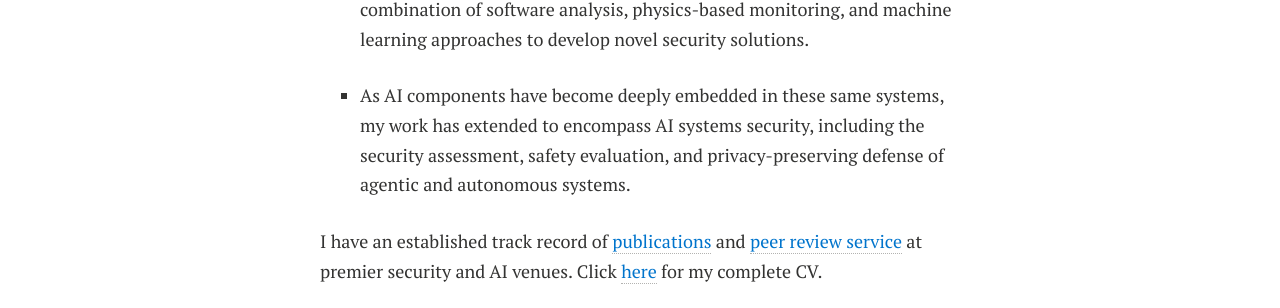
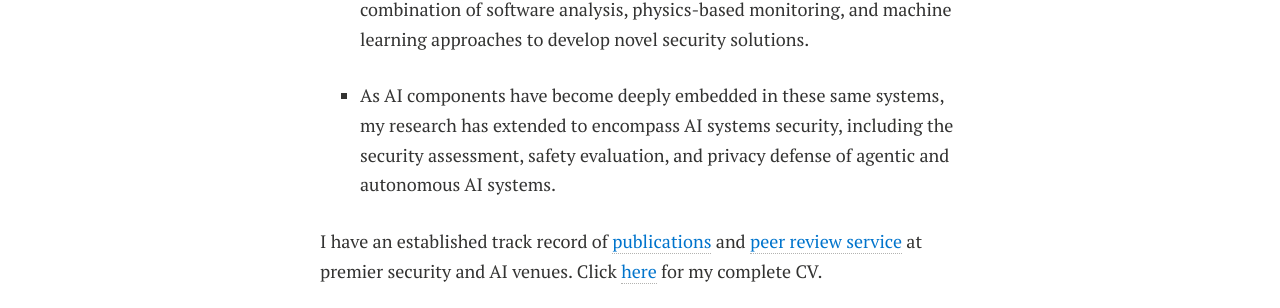
Before and after one commit to aolind/aolind.github.io, a Jekyll site: the page built from index.md, in a window 1280 px wide. Shown: the part 801-1109 px from the top of the page. Built offline with Jekyll 4.4.1, drawn with Linux system fonts in a browser that asks for light colours; nearby versions of some CDN libraries; a style sheet for code colours, icons or effects is not loaded; our own code applies the rules of GitHub Pages for plain Markdown files.

Commit message:
Update homepage research interests wording
Co-Authored-By: Claude Sonnet 4.6 <noreply@anthropic.com>

```diff
--- a/index.md
+++ b/index.md
@@ -19,6 +19,6 @@ I obtained my Ph.D. in Electrical and Computer Engineering from [<font color='#0
 
 - My research focuses on the **`security`** of **cyber-physical systems**, **industrial IoT**, and **embedded systems**. In these domains, I leverage a combination of software analysis, physics-based monitoring, and machine learning approaches to develop novel security solutions.
 
-- As AI components have become deeply embedded in these same systems, my work has extended to encompass AI systems security, including the security assessment, safety evaluation, and privacy-preserving defense of agentic and autonomous systems.
+- As AI components have become deeply embedded in these same systems, my research has extended to encompass AI systems security, including the security assessment, safety evaluation, and privacy defense of agentic and autonomous AI systems.
 
 I have an established track record of [<font color='#0074cc'>publications</font>](https://aolind.github.io/publications/) and [<font color='#0074cc'>peer review service</font>](https://aolind.github.io/services/) at premier security and AI venues. Click [<font color='#0074cc'>here</font>](https://aolind.github.io/CV/) for my complete CV.
```
